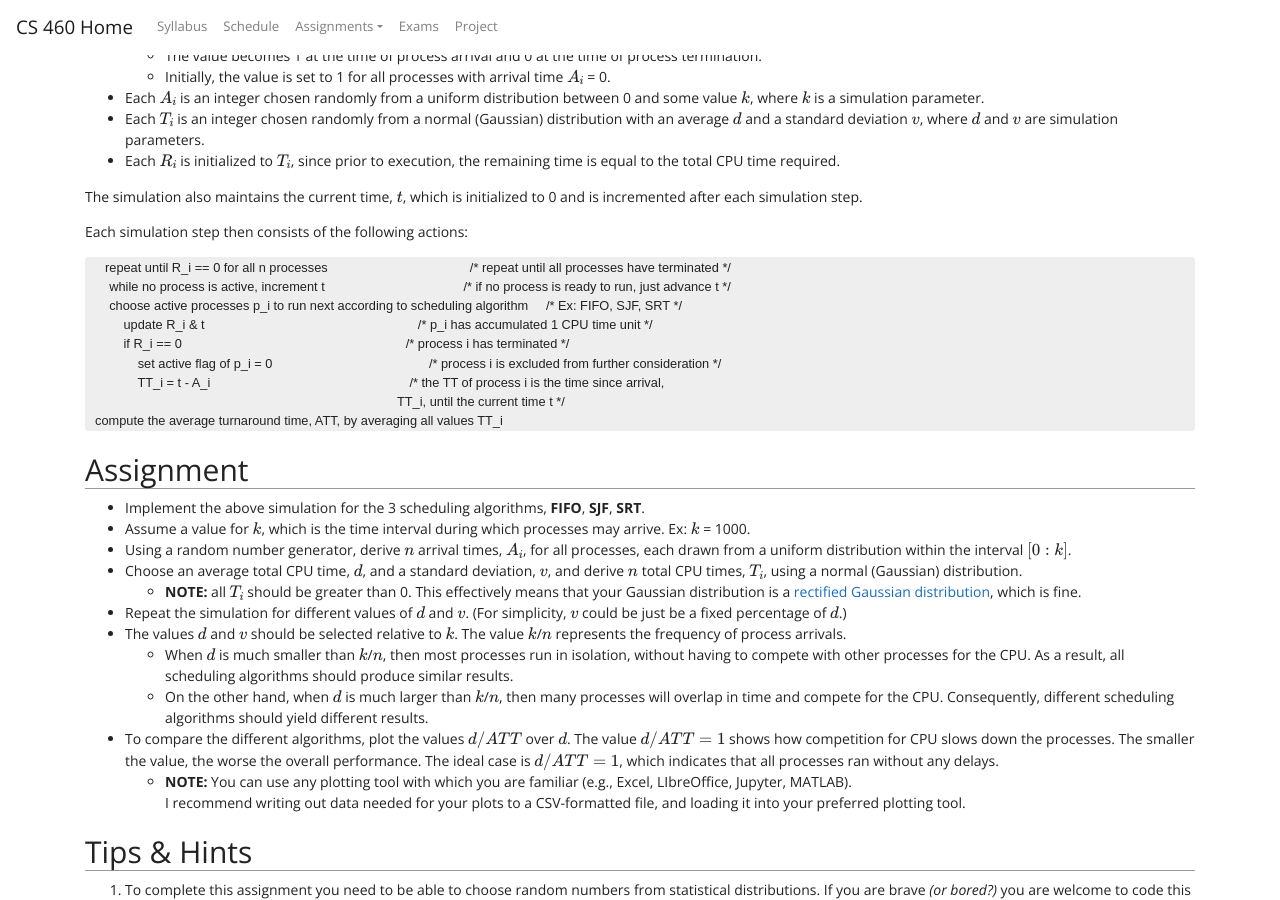
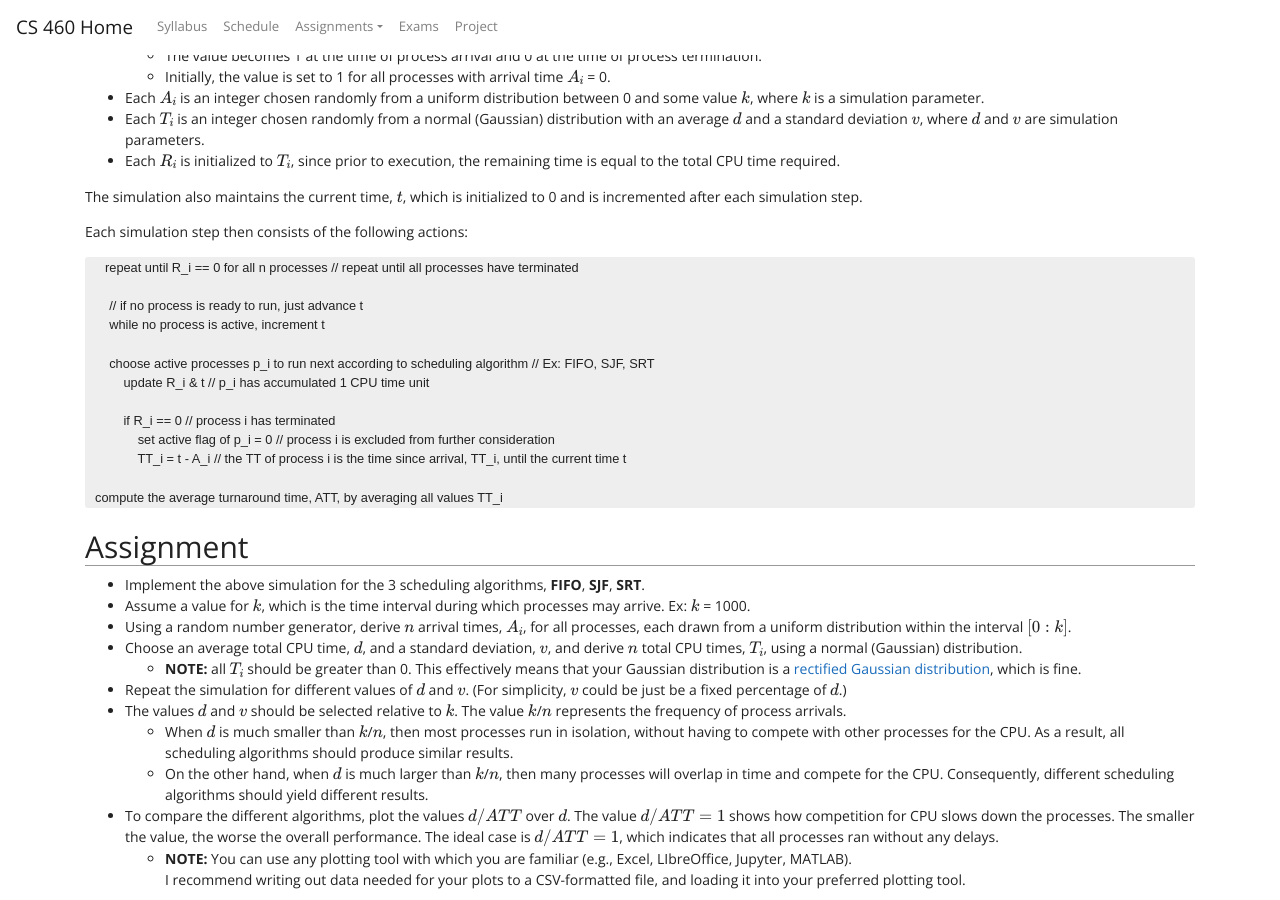
Before and after one commit to traviswpeters/cs460-2019-fall, a Jekyll site: the page built from a2.md, in a window 1280 px wide and 900 px high, scrolled down 641 px. Built offline with Jekyll 4.4.1, drawn with Linux system fonts in a browser that asks for light colours; nearby versions of some CDN libraries; formulas are drawn with MathJax 3; our own code applies the rules of GitHub Pages for plain Markdown files.

Commit message:
a little clearnup

````diff
--- a/a2.md
+++ b/a2.md
@@ -41,15 +41,20 @@ The table is initialized as follows:
 The simulation also maintains the current time, $$t$$, which is initialized to 0 and is incremented after each simulation step.
 
 Each simulation step then consists of the following actions:
+
 ```
-repeat until R_i == 0 for all n processes                                        /* repeat until all processes have terminated */
-    while no process is active, increment t                                       /* if no process is ready to run, just advance t */
-    choose active processes p_i to run next according to scheduling algorithm     /* Ex: FIFO, SJF, SRT */
-        update R_i & t                                                            /* p_i has accumulated 1 CPU time unit */
-        if R_i == 0                                                               /* process i has terminated */
-            set active flag of p_i = 0                                            /* process i is excluded from further consideration */
-            TT_i = t - A_i                                                        /* the TT of process i is the time since arrival,
-                                                                                     TT_i, until the current time t */
+repeat until R_i == 0 for all n processes // repeat until all processes have terminated
+
+    // if no process is ready to run, just advance t
+    while no process is active, increment t
+
+    choose active processes p_i to run next according to scheduling algorithm // Ex: FIFO, SJF, SRT
+        update R_i & t // p_i has accumulated 1 CPU time unit
+
+        if R_i == 0 // process i has terminated
+            set active flag of p_i = 0 // process i is excluded from further consideration
+            TT_i = t - A_i // the TT of process i is the time since arrival, TT_i, until the current time t
+
 compute the average turnaround time, ATT, by averaging all values TT_i
 ```
 
````
